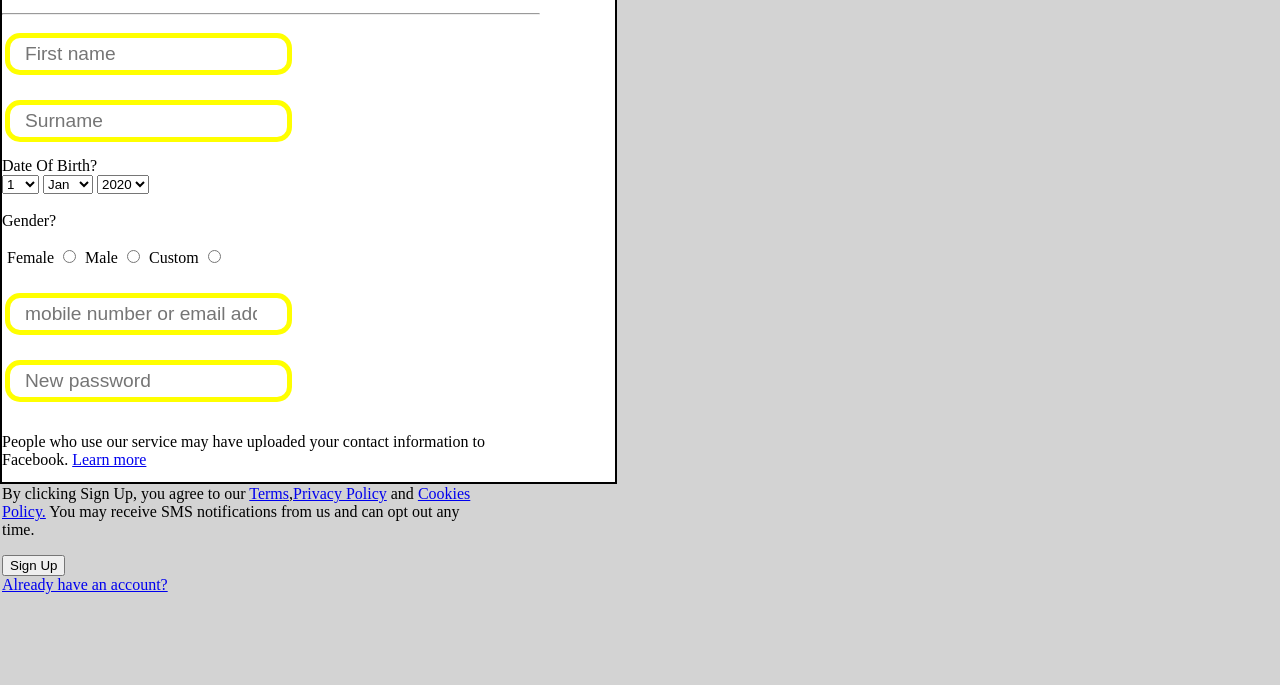
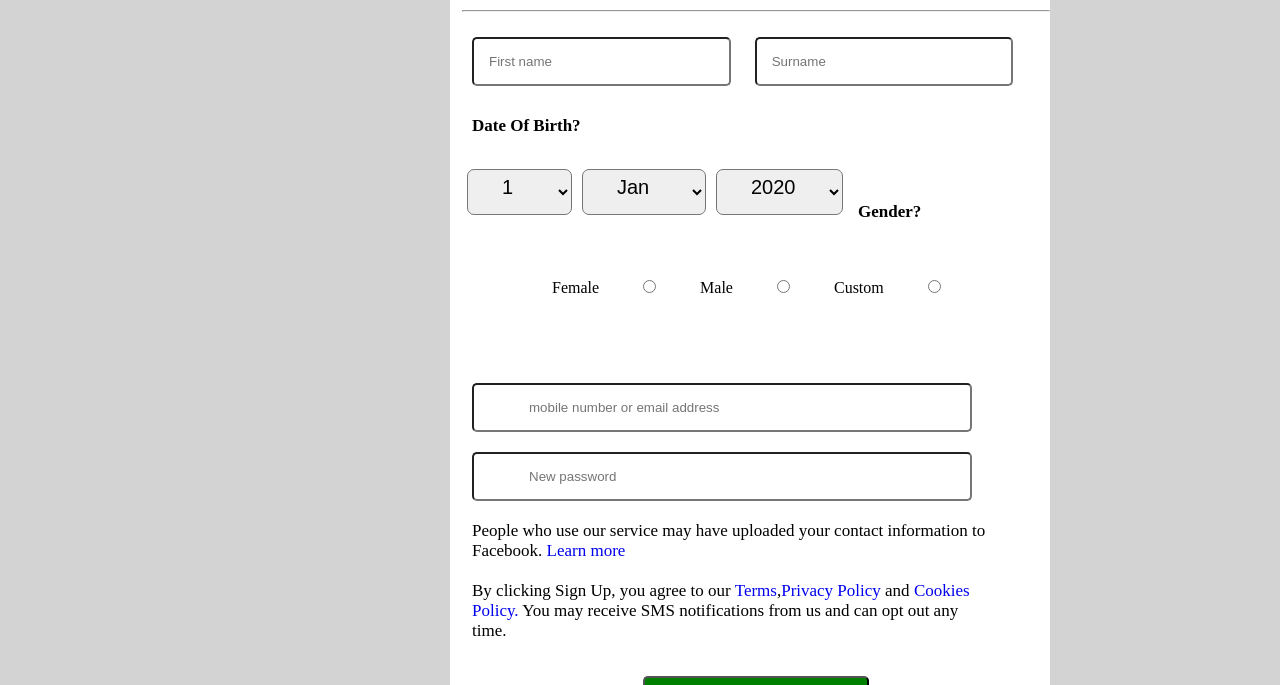
Before and after one commit to Kennimatics/TechBridge, a plain HTML site: page kenny.html in a window 1280 px wide. Shown: the part 115-800 px from the top of the page. Drawn offline with Linux system fonts and the light colour scheme.

Commit message:
initial commit

```diff
--- a/hi.css
+++ b/hi.css
@@ -1,32 +1,105 @@
+*{
+    margin: 0;
+    padding: 0;
+    box-sizing: border-box;
+}
 body{
     background-color: lightgray;
-    width: 60%;
-    height: 50vh;
-    box-sizing: border-box;
-    padding: 0;
-    margin: 0;
+    position: absolute;
+    margin-left: 400px;
+    padding-top: 20px;
+    width: 700px;
 }
 section{
     background-color: white;
-    height: 70vh;
-    width: 70%;
-    align-items: center;
-    justify-content: center;
-    padding: 25px 75px 10px 0px;
-    border: 2px solid black;
+    width: 600px;
+    align-content: center;
+    padding-bottom: 20px;
+    margin: auto;
+    padding-left: 12px;
+}
+.new{
+padding: 5px;
+margin-bottom: 20px;
+margin-top: 10px;
+text-align: center;
+}
+h2{
+font-size: 40px;
+}
+
+input[type=text]{
+    padding: 15px 15px;
+    width: 44%;
+    margin:10px;
+    border-radius: 5px;
+    box-sizing: border-box;
+    margin-top: 25px;
+}
+#dob{
+    padding-top: 50px;
+}
+.dob{
+    font-size: 20px;
+    padding: 5px 30px;
+    float: left;
+    margin: 5px;
+    border-radius: 7px;
+    padding-bottom: 15px;
+
+
+ }
+.dg{
+    padding-left: 35px;
+    font-weight: 900;
+    float: left;
+    margin-top: 10px;
+    font-size: 20px;
+    padding-top: 10px;
 }
 #gender{
-    margin: 20px;
+     margin: 40px;
+     justify-content: space-between;
+     gap: 5em;
+     padding-left: 50px;
 }
-input{
-    border: 5px solid yellow;
-    padding: 5px 15px;
-    border-radius: 15px;
-     font-size: larger;
-    display: inline-block;
-    margin: 10px 3px 15px 3px
+a{
+        text-decoration: none;
 }
-#gender{
-    margin: 10px 5px;
+input[type="number"],input[type=password]{
+    width: 85%;
+    padding: 15px 55px;
+    margin: 10px;
+    border-radius: 5px;
+    box-sizing: border-box;
+    padding-right: 25px;
+    /* margin-left: 45px; */
+}
+.page,.dg{
+    padding: 10px;
+    font-size: 17px;
+}
+button{
+    color: white;
+    text-align: center;
+    display:block;
+    font-size: 20px;
+    margin: auto;
+    background-color: green;
+    padding: 15px 75px;
+    margin-bottom: 15px;
+    border-radius: 5px;
+    margin-top: 25px;
+ }
+ .end{
+    font-size: 20px;
+    margin-left: 180px;
+
+
+
+
+
+
+
 
 }
--- a/mine.css
+++ b/mine.css
@@ -1,44 +1,58 @@
 *{
+    box-sizing: border-box;
     padding: 0;
     margin: 0;
 }
 body{
     height: 100vh;
-    width: 100%;
-    padding-bottom: 75px;
-    }
+    /* width: 90% */
+    font-family:'Times New Roman', Times, serif;
+    background-color: lightgrey;
+ }
+
 .start{
-    width: 90%;
+    width: 80%;
+    margin-left: auto;
+    margin-right: auto;
     height:90vh;
-    background-color: lightgray;
     display: flex;
-    margin: auto;
-    text-align: left;
-    }
+    align-content: center;
+    gap: 5rem;
+    justify-content: space-between;
+ }
+ .break{
+    margin: 30px;
+ }
 .show{
-    font-family: Verdana, Geneva, Tahoma, sans-serif;
     font-size: larger;
     font-weight: bold;
-    margin: 25px;
+    margin-top: 200px;
+    margin-left: 75px;
     }
 h1{
     color: blue;
     }
 .helps{
     margin: 10px;
-    text-align: left;
-    justify-content: left;
+    align-items: center;
+    font-size: large;
 }
 .continue{
-    margin-top: 40px;
-    width: 80%;
-    height: 80vh;
-    }
+    margin-top: 80px;
+    width: 700px;
+    height: 100vh;
+    margin-bottom: 80px;
+ }
 .more{
   width:70%;
-  background-color:white;
+  background-color: white;
   border-radius:7px;
   margin-left: 50px;
+  margin-bottom: 25px;
+  padding-bottom: 50px;
+}
+input :hover{
+    color: lightblue;
 }
 input[type="text"]{
     width: 95%;
@@ -65,27 +79,28 @@ input[type="text"]{
     margin-bottom: 15px;
     border-radius: 5px;
     margin-top: 25px;
-}
-a:link{
+ }
+.sort{
     text-align: center;
     background-color: green;
     display: block;
     padding: 20px 15px;
     margin: auto;
     color: white;
-    margin-bottom: 20px;
-    width: 50%;
-    margin-top: 35px;
-    padding-bottom: 25px;
-    border: 35px;
     border-radius: 5px;
+    width:200px;
+}
+.end{
+    font-size: 20px;
+    margin-left: 150px;
+    text-decoration: none;
 }
 .new{
     font-weight: 300px;
-    padding-left: 20%;
+    padding-left: 15%;
     font-family: Arial, Helvetica, sans-serif;
-
-}
+    margin-bottom: 180px;
+    }
 span{
     font-weight: bolder;
 }
--- /dev/null
+++ b/new.css
@@ -0,0 +1 @@
+<
```
Also changed, not shown: index.html (+4 -4 lines), new.html (added, +14 -0 lines), 1 other file.
